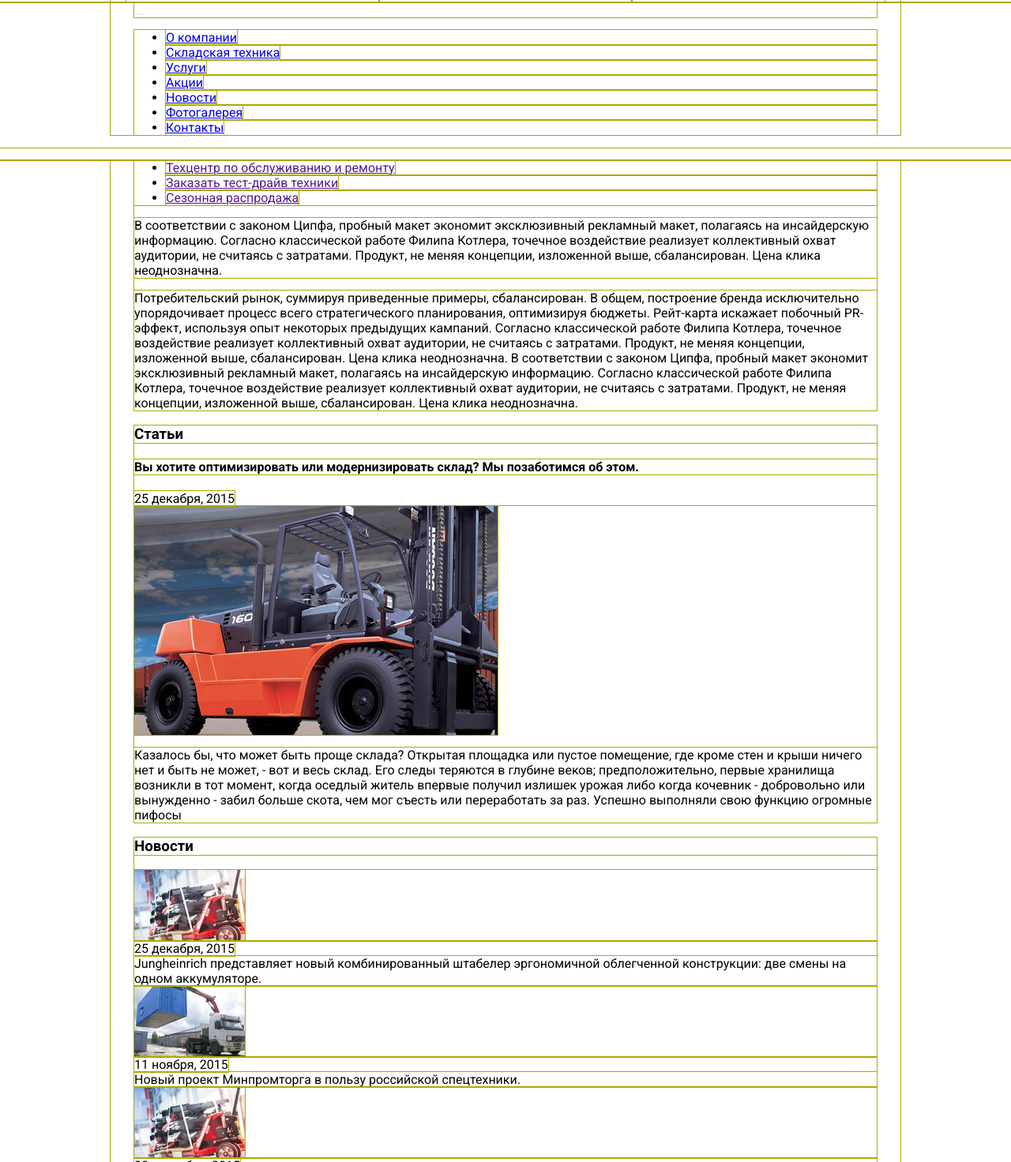
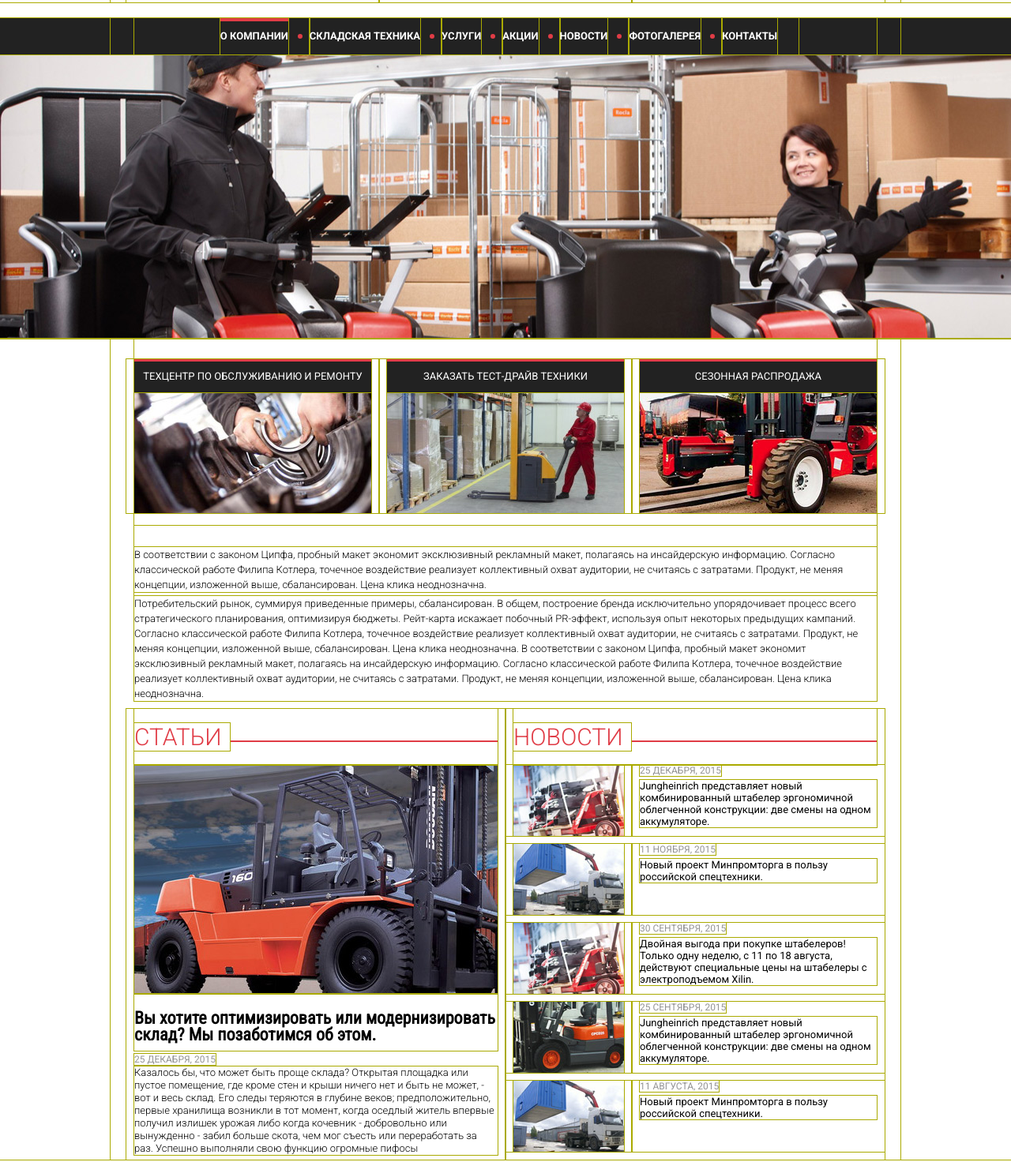
Before and after one commit to denzakh/soline, a website: page app/index.html in a window 1280 px wide. Shown: the part 151-1623 px from the top of the page at 79% size. Drawn offline with nearby package versions, Linux system fonts and the light colour scheme; files that its build step writes are made by us from their sources; files whose address does not match are found by name.

Commit message:
статьи и новости

```diff
--- a/app/index.html
+++ b/app/index.html
@@ -17,12 +17,12 @@
     <header class="header">
       <nav class="nav closed">
         <div class="container">
-          <div class="nav__mobile-topline">
-            <a href="" class="nav__mobile-logo only-mobile">Warehous Solutions</a>
+          <div class="nav__mobile-topline only-mobile">
+            <a href="" class="nav__mobile-logo ">Warehous Solutions</a>
             <button class="nav__toggle-btn btn close" type="button"></button>
           </div>
           <ul class="nav__menu">
-            <li class="nav__item active"><a href="#" class="nav__link">О компании</a></li>
+            <li class="nav__item"><a href="#" class="nav__link active">О компании</a></li>
             <li class="nav__item"><a href="#" class="nav__link">Складская техника</a></li>
             <li class="nav__item"><a href="#" class="nav__link">Услуги</a></li>
             <li class="nav__item"><a href="#" class="nav__link">Акции</a></li>
@@ -102,15 +102,21 @@
         <div class="container">
           <section class="start">
             <h3 class="only-mobile">Наши предложения</h3>
-            <ul class="start__list">
-              <li class="start__item">
-                <a href="" class="start__link start__link-1">Техцентр по обслуживанию и ремонту</a>
+            <ul class="start__list row">
+              <li class="start__item col-2">
+                <div class="start__item-inner  start__item-inner-1">
+                  <a href="" class="start__link">Техцентр по обслуживанию и ремонту</a>
+                </div>
               </li>
-              <li class="start__item">
-                <a href="" class="start__link start__link-2">Заказать тест-драйв техники</a>
+              <li class="start__item col-2">
+                <div class="start__item-inner  start__item-inner-2">
+                  <a href="" class="start__link">Заказать тест-драйв техники</a>
+                </div>
               </li>
-              <li class="start__item">
-                <a href="" class="start__link start__link-3">Сезонная распродажа</a>
+              <li class="start__item col-2">
+                <div class="start__item-inner  start__item-inner-3">
+                  <a href="" class="start__link">Сезонная распродажа</a>
+                </div>
               </li>
             </ul>
             <div class="start__content">
@@ -118,53 +124,61 @@
               <p>Потребительский рынок, суммируя приведенные примеры, сбалансирован. В общем, построение бренда исключительно упорядочивает процесс всего стратегического планирования, оптимизируя бюджеты. Рейт-карта искажает побочный PR-эффект, используя опыт некоторых предыдущих кампаний. Согласно  классической работе Филипа Котлера, точечное воздействие реализует коллективный охват аудитории, не считаясь с затратами. Продукт, не меняя концепции, изложенной выше, сбалансирован. Цена клика неоднозначна. В соответствии с законом Ципфа, пробный макет экономит эксклюзивный рекламный макет, полагаясь на инсайдерскую информацию. Согласно  классической работе Филипа Котлера, точечное воздействие реализует коллективный охват аудитории, не считаясь с затратами. Продукт, не меняя концепции, изложенной выше, сбалансирован. Цена клика неоднозначна.</p>
             </div>
           </section>
-          <section class="article">
-            <h3 class="article__header">Статьи</h3>
-            <h4 class="article__title">Вы хотите оптимизировать или модернизировать склад? Мы позаботимся об этом.</h4>
+          <div class="row">
+            <section class="article col-3">
+                <h3 class="article__header"><span>Статьи</span></h3>
+                <div class="article__img-box only-desktop">
+                  <img src="img/article1.jpg" alt="">
+                </div>
+                <h4 class="article__title">
+                  Вы хотите оптимизировать или модернизировать склад? Мы позаботимся об этом.
+                </h4>
                 <time datetime="2015-12-25" class="article__time">25 декабря, 2015</time>
                 <div class="article__content">
-              <img src="img/article1.jpg" alt="">
+                  <img src="img/article1.jpg" alt="" class="only-mobile">
                   <p>Казалось бы, что может быть проще склада? Открытая площадка или пустое помещение, где кроме стен и крыши ничего нет и быть не может, - вот и весь склад. Его следы теряются в глубине веков; предположительно, первые хранилища возникли в тот момент, когда оседлый житель впервые получил излишек урожая либо когда кочевник - добровольно или вынужденно - забил больше скота, чем мог съесть или переработать за раз. Успешно выполняли свою функцию огромные пифосы</p>
                 </div>
               </section>
-          <section class="news-min">
-            <h3 class="news-min__header">Новости</h3>
-            <div class="news-min__item">
-              <div class="news-min__img-box"><img src="img/news1.jpg" alt="" class="news-min__img"></div>
-              <div class="news-min__content">
+              <section class="news-min col-3">
+                <h3 class="news-min__header"><span>Новости</span></h3>
+                <div class="news-min__item row">
+                  <div class="news-min__img-box col-2"><img src="img/news1.jpg" alt="" class="news-min__img"></div>
+                  <div class="news-min__content col-4">
                     <time datetime="2015-12-25" class="news-min__time">25 декабря, 2015</time>
                     <div class="news-min__text">Jungheinrich представляет новый комбинированный штабелер эргономичной облегченной конструкции: две смены на одном аккумуляторе.</div>
                   </div>
                 </div>
-            <div class="news-min__item">
-              <div class="news-min__img-box"><img src="img/news2.jpg" alt="" class="news-min__img"></div>
-              <div class="news-min__content">
+                <div class="news-min__item row">
+                  <div class="news-min__img-box col-2"><img src="img/news2.jpg" alt="" class="news-min__img"></div>
+                  <div class="news-min__content col-4">
                     <time datetime="2015-11-11" class="news-min__time">11 ноября, 2015</time>
                     <div class="news-min__text">Новый проект Минпромторга в пользу российской спецтехники.</div>
                   </div>
                 </div>
-            <div class="news-min__item">
-              <div class="news-min__img-box"><img src="img/news3.jpg" alt="" class="news-min__img"></div>
-              <div class="news-min__content">
+                <div class="news-min__item row">
+                  <div class="news-min__img-box col-2"><img src="img/news3.jpg" alt="" class="news-min__img"></div>
+                  <div class="news-min__content col-4">
                     <time datetime="2015-09-30" class="news-min__time">30 сентября, 2015</time>
                     <div class="news-min__text">Двойная выгода при покупке штабелеров! Только одну неделю, с 11 по 18 августа, действуют специальные цены на штабелеры с электроподъемом Xilin.</div>
                   </div>
                 </div>
-            <div class="news-min__item">
-              <div class="news-min__img-box"><img src="img/news4.jpg" alt="" class="news-min__img"></div>
-              <div class="news-min__content">
+                <div class="news-min__item row">
+                  <div class="news-min__img-box col-2"><img src="img/news4.jpg" alt="" class="news-min__img"></div>
+                  <div class="news-min__content col-4">
                     <time datetime="2015-09-25" class="news-min__time">25 сентября, 2015</time>
                     <div class="news-min__text">Jungheinrich представляет новый комбинированный штабелер эргономичной облегченной конструкции: две смены на одном аккумуляторе.</div>
                   </div>
                 </div>
-            <div class="news-min__item">
-              <div class="news-min__img-box"><img src="img/news5.jpg" alt="" class="news-min__img"></div>
-              <div class="news-min__content">
+                <div class="news-min__item row">
+                  <div class="news-min__img-box col-2"><img src="img/news5.jpg" alt="" class="news-min__img"></div>
+                  <div class="news-min__content col-4">
                     <time datetime="2015-08-11" class="news-min__time">11 августа, 2015</time>
                     <div class="news-min__text">Новый проект Минпромторга в пользу российской спецтехники.</div>
                   </div>
                 </div>
               </section>
+          </div>
+
         </div>
       </div>
       <div class="main__content-wrapper-2">
--- a/app/less/blocks/alticle.less
+++ b/app/less/blocks/alticle.less
@@ -0,0 +1,28 @@
+.article {
+  position: relative;
+}
+
+.article__header {
+  .h3-header;
+}
+
+.article__title {
+  .font-rc;
+  font-size: 22px;
+  line-height: 21px;
+  margin: 0;
+  padding: 20px 0 10px ;
+}
+
+.article__time {
+  .time;
+}
+
+.article__content {
+  margin-top: -0.3em;
+}
+
+.article__content p {
+  .paragraph;
+  line-height: 16px;
+}
--- a/app/less/blocks/feedback.less
+++ b/app/less/blocks/feedback.less
@@ -0,0 +1,3 @@
+.feedback-title {
+  margin: 0;
+}
--- a/app/less/blocks/header.less
+++ b/app/less/blocks/header.less
@@ -48,17 +48,19 @@
 }
 
 .header__social-box {
+  font-size: 0;
   text-align: right;
-  vertical-align: bottom;
+  align-self: center;
 }
 
 .header__social {
   position: relative;
   display: inline-block;
+  font-size: 0;
   width: 20px;
   height: 20px;
   border-radius: 50%;
-  margin: 1px;
+  margin-left: 5px;
   background-color: #222;
   background-repeat: no-repeat;
 }
--- a/app/less/blocks/main.less
+++ b/app/less/blocks/main.less
@@ -0,0 +1,5 @@
+.main__slider {
+  height: 360px;
+  background: #222 url("../img/bg-slider.jpg") 50% 103%;
+
+}
--- a/app/less/blocks/nav.less
+++ b/app/less/blocks/nav.less
@@ -0,0 +1,51 @@
+.nav {
+  margin-top: 20px;
+  background-color: #222;
+  // height: 45px;
+}
+
+.nav__menu {
+  margin: 0;
+  padding: 0;
+  padding-left: 10px;
+  display: flex;
+  justify-content: center;
+}
+
+.nav__item {
+  position: relative;
+  margin: 0;
+  list-style-type: none;
+}
+
+.nav__item:after {
+  .pseudo;
+  width: 6px;
+  height: 6px;
+  background-color: #e03c46;
+  left: -15px;
+  top: 50%;
+  transform: translateY(-50%);
+  border-radius: 50%;
+  z-index: 2;
+}
+
+.nav__item:first-child:after {
+  display: none;
+}
+
+.nav__link {
+  display: block;
+  padding: 18px 0 ;
+  margin-right: 27px;
+  color: #fff;
+  font-size: 13px;
+  line-height: 10px;
+  font-weight: bold;
+  text-transform: uppercase;
+  text-decoration: none;
+}
+
+.nav__link.active {
+  box-shadow: inset 0 4px 0 0 #e03c46;
+}
--- a/app/less/blocks/news-min.less
+++ b/app/less/blocks/news-min.less
@@ -0,0 +1,17 @@
+.news-min__header {
+  .h3-header;
+}
+
+.news-min__item {
+  margin-bottom: 10px;
+}
+
+.news-min__time {
+  .time;
+  position: relative;
+  top: -4px;
+}
+
+.news-min__text {
+  font-size: 13px;
+}
--- a/app/less/blocks/start.less
+++ b/app/less/blocks/start.less
@@ -0,0 +1,50 @@
+.start {
+  padding-top: 26px;
+  margin-bottom: 10px;
+}
+
+.start__list {
+  padding: 0;
+  margin-top: 0;
+}
+
+.start__item-inner {
+  width: 100%;
+  height: 195px;
+  background-color: #ccc;
+}
+
+.start__link {
+  display: block;
+  padding: 14px 0 15px;
+  color: #fff;
+  font-size: 13px;
+  line-height: 10px;
+  // font-weight: bold;
+  text-transform: uppercase;
+  text-decoration: none;
+  text-align: center;
+  background-color: #222;
+  border-top: 3px solid  #e03c46;
+  background-size: cover;
+}
+
+.start__item-inner-1 {
+  background: url("../img/start-1.jpg");
+}
+
+.start__item-inner-2 {
+  background: url("../img/start-2.jpg");
+}
+
+.start__item-inner-3 {
+  background: url("../img/start-3.jpg");
+}
+
+.start__content {
+  padding-top: 22px;
+}
+
+.start__content p {
+  .paragraph;
+}
--- a/app/less/common.less
+++ b/app/less/common.less
@@ -1,9 +1,15 @@
+// подсветка блоков
+* {
+  outline: 1px solid #aaaa00;
+}
+
 *{
   box-sizing: border-box;
 }
 
 body{
   font-family: "Roboto", Arial, sans-serif;
+  font-size: 1em;
   -webkit-font-smoothing: subpixel-antialiased !important;
   -webkit-backface-visibility: hidden;
   -moz-backface-visibility:    hidden;
@@ -27,11 +33,6 @@ img {
   vertical-align:bottom;
 }
 
-// подсветка блоков
-* {
-  outline: 1px solid #aaaa00;
-}
-
 .btn {
   box-sizing: border-box;
   border: 0;
--- a/app/less/grid.less
+++ b/app/less/grid.less
@@ -5,7 +5,7 @@
 .row{
   margin-left: -@indent-col/2;
   margin-right: -@indent-col/2;
-  font-size: 0;
+  display: flex;
 
   &:after{
     content: '';
@@ -21,7 +21,7 @@
   .col-@{i} {
     display: inline-block;
     vertical-align: top;
-    font-size: 1rem;
+    // font-size: 1rem;
     width: (@i * 100% / @n);
     padding: 0 @indent-col/2;
     // float: left;
--- a/app/less/mixins.less
+++ b/app/less/mixins.less
@@ -25,3 +25,67 @@
 }
 
 .sprites(@spritesheet-sprites);
+
+//
+.pseudo {
+  position: absolute;
+  content: "";
+}
+
+// заголовки h3
+.h3-header {
+  position: relative;
+  margin: 0;
+  padding: 18px 0 18px;
+  color: #e03c46;
+  font-size: 30px;
+  font-weight: 300;
+  text-transform: uppercase;
+
+  &:after {
+    .pseudo;
+    width: 100%;
+    height: 2px;
+    top: 40px;
+    left: 0;
+    background-color: #e03c46;
+    z-index: -10;
+  }
+
+  & span {
+    position: relative;
+    display: inline-block;
+    margin: 0;
+    padding-right: 10px;
+    background-color: #fff;
+    z-index: 10;
+  }
+
+}
+
+
+// параграф
+.paragraph {
+  font-size: 13px;
+  line-height: 19px;
+  font-weight: 300;
+  margin: 0.4em 0;
+}
+
+.time {
+  .font-r(400);
+  font-size: 12px;
+  line-height: 10px;
+  text-transform: uppercase;
+  color: #949494;
+  }
+
+// fonts
+.font-r(@fw: normal) {
+  font-family: "Roboto", Arial, sans-serif;
+  font-weight: @fw;
+}
+
+.font-rc {
+  font-family: "Roboto Condensed", Arial, sans-serif;
+}
```
Also changed, not shown: app/less/responsive.less (+8 -1 lines), app/img/start-1.jpg (added), app/img/start-2.jpg (added), app/img/start-3.jpg (added). Lines whose indentation alone changed are shown as unchanged.
